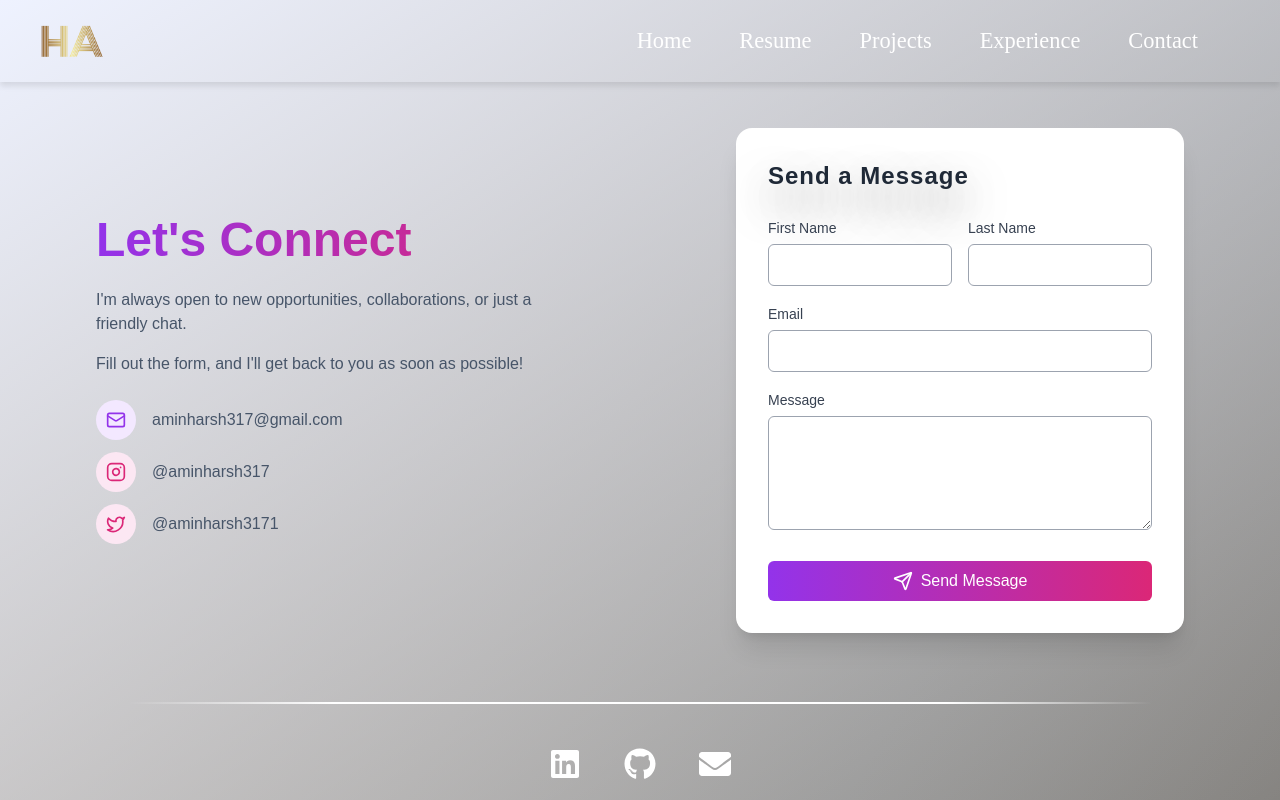
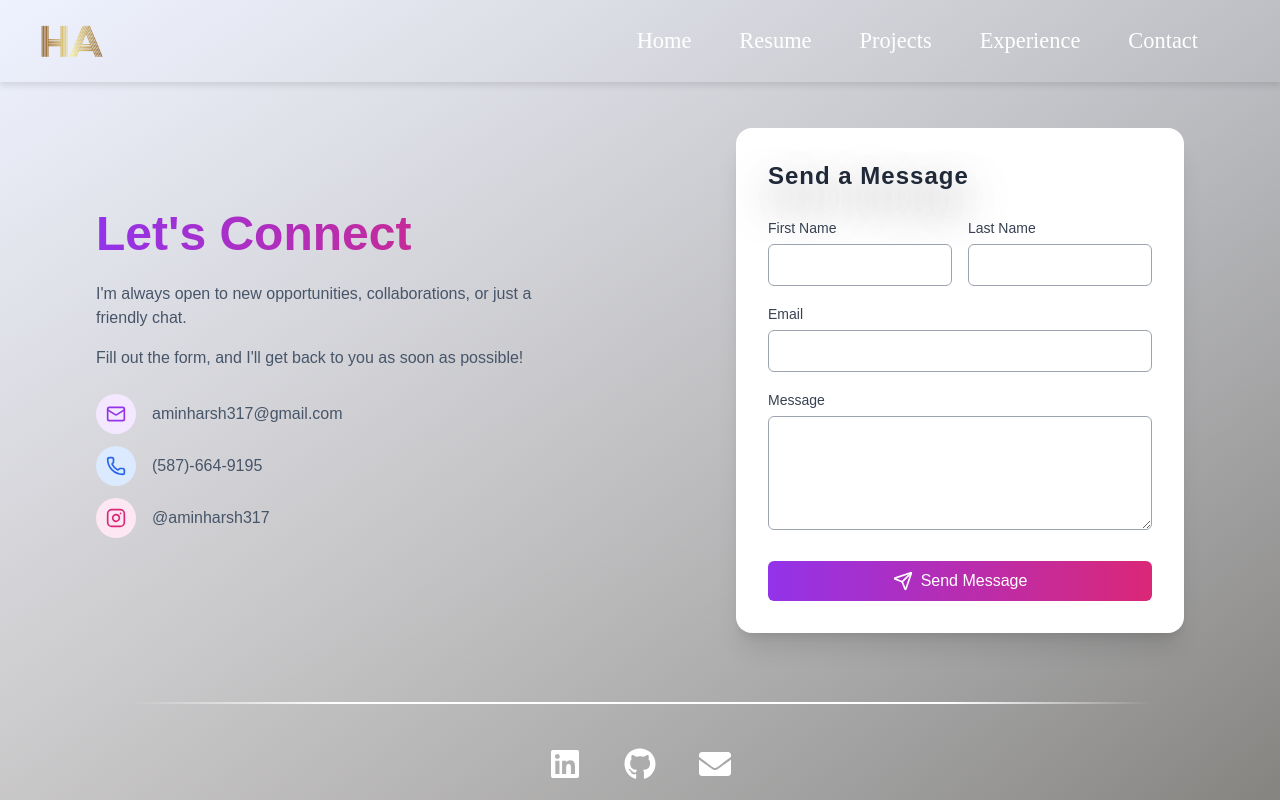
Before and after one commit to hamin2006/personal-portfolio-website, a React (Vite) app: page /contact in a window 1280 px wide. Built offline with nearby package versions, Linux system fonts and the light colour scheme.

Commit message:
updated contact

```diff
--- a/src/Routes/contact-page.jsx
+++ b/src/Routes/contact-page.jsx
@@ -1,7 +1,7 @@
 import { useState } from "react"
 import { motion } from "framer-motion"
 import emailjs from '@emailjs/browser';
-import { Send, CheckCircle, Mail, Instagram, Twitter } from "lucide-react"
+import { Send, CheckCircle, Mail, Instagram, Phone } from "lucide-react"
 import Footer from "../Components/Footer"
 import Navbar from "../Components/Navbar";
 
@@ -97,17 +97,17 @@ export default function ContactPage() {
               </div>
 
               <div className="flex items-center space-x-4 mb-3">
+                <div className="w-10 h-10 rounded-full bg-blue-100 flex items-center justify-center">
+                  <Phone className="h-5 w-5 text-blue-600" />
+                </div>
+                <span>(587)-664-9195</span>
+              </div>
+
+              <div className="flex items-center space-x-4 mb-3">
                 <div className="w-10 h-10 rounded-full bg-pink-100 flex items-center justify-center">
                   <Instagram className="h-5 w-5 text-pink-600" />
                 </div>
                 <span>@aminharsh317</span>
-              </div>
-
-              <div className="flex items-center space-x-4">
-                <div className="w-10 h-10 rounded-full bg-pink-100 flex items-center justify-center">
-                  <Twitter className="h-5 w-5 text-pink-600" />
-                </div>
-                <span>@aminharsh3171</span>
               </div>
             </motion.div>
           </div>
```
